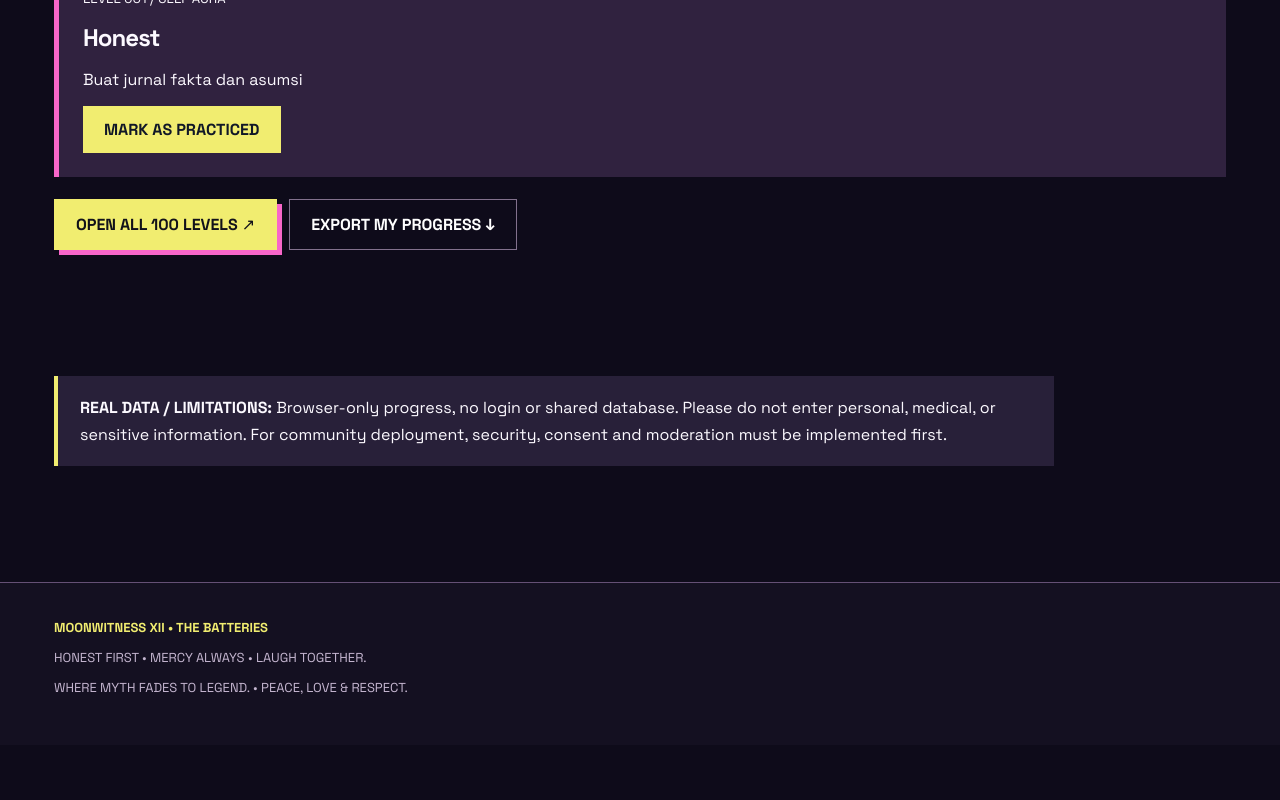
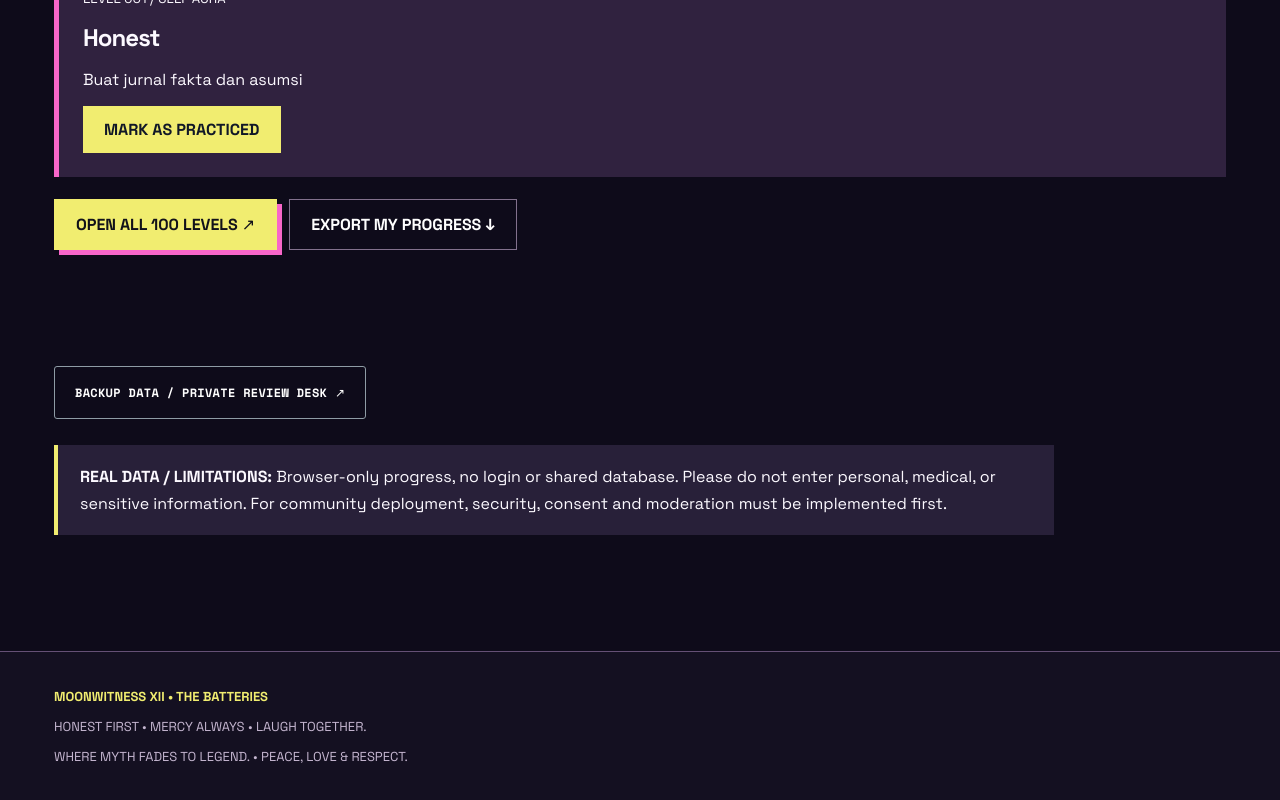
Before and after one commit to bjo163/moonwitness-xii-season-global-championships, a React (Vite) app: page /command-center in a window 1280 px wide. Shown: the part 1275-2075 px from the top of the page. Before the commit the page ends 2020 px from the top, so only its background shows below. Built offline with nearby package versions, Linux system fonts and the light colour scheme.

Commit message:
Sync Command Center bookmarks on restore, guard empty event filters and link private workspace

```diff
--- a/src/pages/CommandCenter.jsx
+++ b/src/pages/CommandCenter.jsx
@@ -1,9 +1,10 @@
-import React,{useMemo,useState} from 'react';
+import React,{useEffect,useMemo,useState} from 'react';
 import {Link} from 'react-router-dom';
 import {guilds,communityEvents,governanceRules,worldLevels,worldPhases} from '../data/worldSystems.js';
 import {useWorldProgress,exportWorldProgress} from '../hooks/useWorldProgress.js';
 import {Head,Notice} from '../components/UI.jsx';
-const boardKey='moonwitness-xii-command-board-v1';
+import {cleanBookmarks,WORKSPACE_EVENT,WORKSPACE_KEYS} from '../utils/workspaceBackup.js';
+const boardKey=WORKSPACE_KEYS.bookmarks;
 const safeRead=()=>{try{const v=JSON.parse(localStorage.getItem(boardKey)||'[]');return Array.isArray(v)?v.filter(x=>typeof x==='string'&&/^EVT-\d{3}$/.test(x)):[]}catch{return[]}};
 export default function CommandCenter(){
  const {completed,toggle}=useWorldProgress();
@@ -11,9 +12,10 @@ export default function CommandCenter(){
  const [selectedEvent,setSelectedEvent]=useState(0);const[saved,setSaved]=useState(safeRead);
  const [view,setView]=useState('dashboard');
  const events=useMemo(()=>communityEvents.filter(e=>(cycle==='All'||e.cycle===cycle)&&(guild==='All'||e.domain===guild)),[cycle,guild]);
- const chosen=events[Math.min(selectedEvent,events.length-1)]||communityEvents[0];
- const markEvent=id=>setSaved(v=>{const next=v.includes(id)?v.filter(x=>x!==id):[...v,id];try{localStorage.setItem(boardKey,JSON.stringify(next))}catch{}return next;});
- const nextEvent=()=>setSelectedEvent(n=>(n+1)%events.length);
+ const chosen=events.length?events[Math.min(selectedEvent,events.length-1)]:null;
+ const markEvent=id=>setSaved(v=>{const next=cleanBookmarks(v.includes(id)?v.filter(x=>x!==id):[...v,id]);try{localStorage.setItem(boardKey,JSON.stringify(next))}catch{}return next;});
+ useEffect(()=>{const sync=()=>setSaved(safeRead());window.addEventListener(WORKSPACE_EVENT,sync);const onStorage=e=>{if(e.key===boardKey)sync();};window.addEventListener('storage',onStorage);return()=>{window.removeEventListener(WORKSPACE_EVENT,sync);window.removeEventListener('storage',onStorage)};},[]);
+ const nextEvent=()=>{if(events.length)setSelectedEvent(n=>(n+1)%events.length);};
  return <main className="container page">
  <Head eyebrow="// THE BATTERIES • MISSION CONTROL" title="PARADISE COMMAND CENTER." sub="Local-first interactive prototype: mission tracking, creative event ideas, guild charters and safety-by-design. No claims of actual heavenly government."/>
  <div className="stats"><div><b>{completed.length}/100</b> MISSION CHECKS</div><div><b>{guilds.length}</b> GUILD PROPOSALS</div><div><b>{communityEvents.length}</b> EVENT IDEAS</div><div><b>{saved.length}</b> SAVED EVENT IDEAS</div></div>
@@ -24,8 +26,8 @@ export default function CommandCenter(){
  <p><Link className="btn" to="/paradise">OPEN ALL 100 LEVELS ↗</Link><button className="btn secondary" onClick={()=>exportWorldProgress(completed)}>EXPORT MY PROGRESS ↓</button></p></section>}
  {view==='guilds'&&<section className="section"><Head eyebrow="// GUILD ROLES" title="TEN GUILDS. NO HIERARCHY OF SOULS." sub="Proposed professional responsibilities with clear boundaries and voluntary participation."/><div className="grid three">{guilds.map(g=><article className="card" key={g.id}><small>{g.id} / {g.domain}</small><h3>{g.name}</h3><p>{g.mandate}</p><p><b>Rule:</b> Volunteer-based roles; no authority over someone’s religious beliefs.</p></article>)}</div></section>}
  {view==='events'&&<section className="section"><Head eyebrow="// LIVING WORLD ENGINE" title="48 EVENT BLUEPRINTS." sub="These are ideas, not live events. Browse themes and bookmark safe voluntary activities."/><div className="filters"><select aria-label="Event cycle" value={cycle} onChange={e=>{setCycle(e.target.value);setSelectedEvent(0)}}><option>All</option>{['Spark','Bridge','Bloom','Renew'].map(x=><option key={x}>{x}</option>)}</select><select aria-label="Event domain" value={guild} onChange={e=>{setGuild(e.target.value);setSelectedEvent(0)}}><option>All</option>{[...new Set(communityEvents.map(x=>x.domain))].map(x=><option key={x}>{x}</option>)}</select></div>
- <div className="grid two"><article className="card"><small>{chosen.id} / {chosen.cycle}</small><h3>{chosen.title}</h3><p>{chosen.description}</p><p><strong>STATUS: IDEA ONLY / NOT SCHEDULED</strong></p><button className="btn" onClick={nextEvent}>NEXT EVENT IDEA →</button><button className="btn secondary" onClick={()=>markEvent(chosen.id)}>{saved.includes(chosen.id)?'REMOVE BOOKMARK':'BOOKMARK IDEA'}</button></article><article className="card"><h3>THE EVENT BOARD</h3><p>{events.length} ideas match filters. {saved.length} bookmarked locally.</p><div className="command-scroll">{events.map((e,i)=><button key={e.id} className={'mission '+(i===selectedEvent?'complete':'')} onClick={()=>setSelectedEvent(i)}><small>{e.id} • {e.domain}{saved.includes(e.id)?' • SAVED':''}</small><h3>{e.title}</h3></button>)}</div></article></div></section>}
+ {chosen?<div className="grid two"><article className="card"><small>{chosen.id} / {chosen.cycle}</small><h3>{chosen.title}</h3><p>{chosen.description}</p><p><strong>STATUS: IDEA ONLY / NOT SCHEDULED</strong></p><button className="btn" onClick={nextEvent}>NEXT EVENT IDEA →</button><button className="btn secondary" onClick={()=>markEvent(chosen.id)}>{saved.includes(chosen.id)?'REMOVE BOOKMARK':'BOOKMARK IDEA'}</button></article><article className="card"><h3>THE EVENT BOARD</h3><p>{events.length} ideas match filters. {saved.length} bookmarked locally.</p><div className="command-scroll">{events.map((e,i)=><button key={e.id} className={'mission '+(i===selectedEvent?'complete':'')} onClick={()=>setSelectedEvent(i)}><small>{e.id} • {e.domain}{saved.includes(e.id)?' • SAVED':''}</small><h3>{e.title}</h3></button>)}</div></article></div>:<Notice>No events match this combination. Change the filters.</Notice>}</section>}
  {view==='governance'&&<section className="section"><Head eyebrow="// GOVERNANCE PROTOTYPE" title="RESPECT IS THE DEFAULT." sub="Human responsibility, appeals, privacy, and professional roles. This is a proposed charter, not a legal or religious authority."/><div className="grid two">{governanceRules.map((rule,i)=><article className="card" key={rule}><small>RULE {String(i+1).padStart(2,'0')}</small><p>{rule}</p></article>)}</div><div className="notice"><b>PROCESS:</b> Idea → Risk assessment → Consent check → Voluntary review → Decision record → Right to appeal → Follow-up. No real governance votes or public moderation decisions are processed yet.</div></section>}
- <div className="notice"><b>REAL DATA / LIMITATIONS:</b> Browser-only progress, no login or shared database. Please do not enter personal, medical, or sensitive information. For community deployment, security, consent and moderation must be implemented first.</div>
+ <p><Link className="mw-button mw-button-ghost" to="/workspace">BACKUP DATA / PRIVATE REVIEW DESK ↗</Link></p><div className="notice"><b>REAL DATA / LIMITATIONS:</b> Browser-only progress, no login or shared database. Please do not enter personal, medical, or sensitive information. For community deployment, security, consent and moderation must be implemented first.</div>
  </main>;
 }
```
